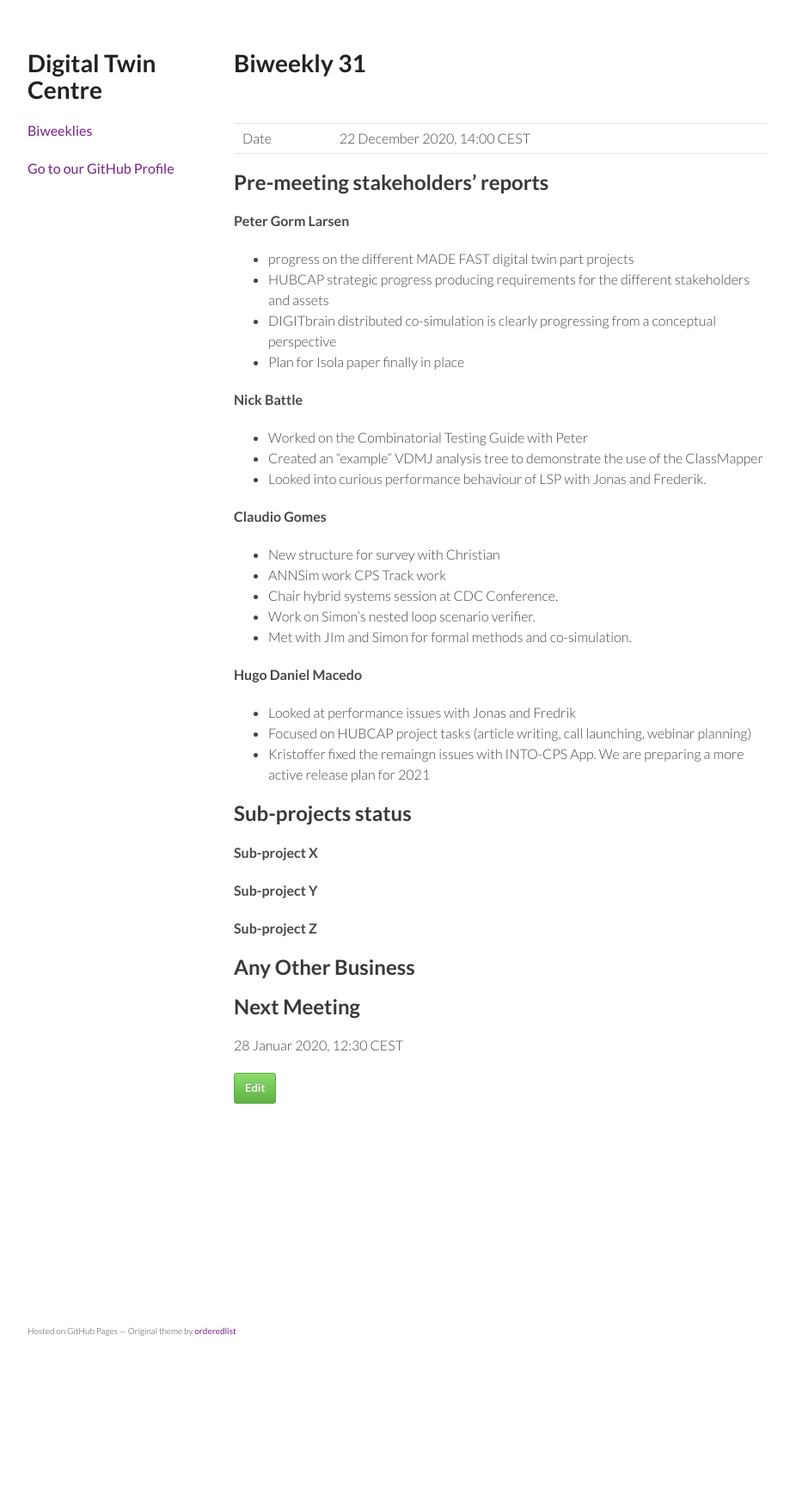
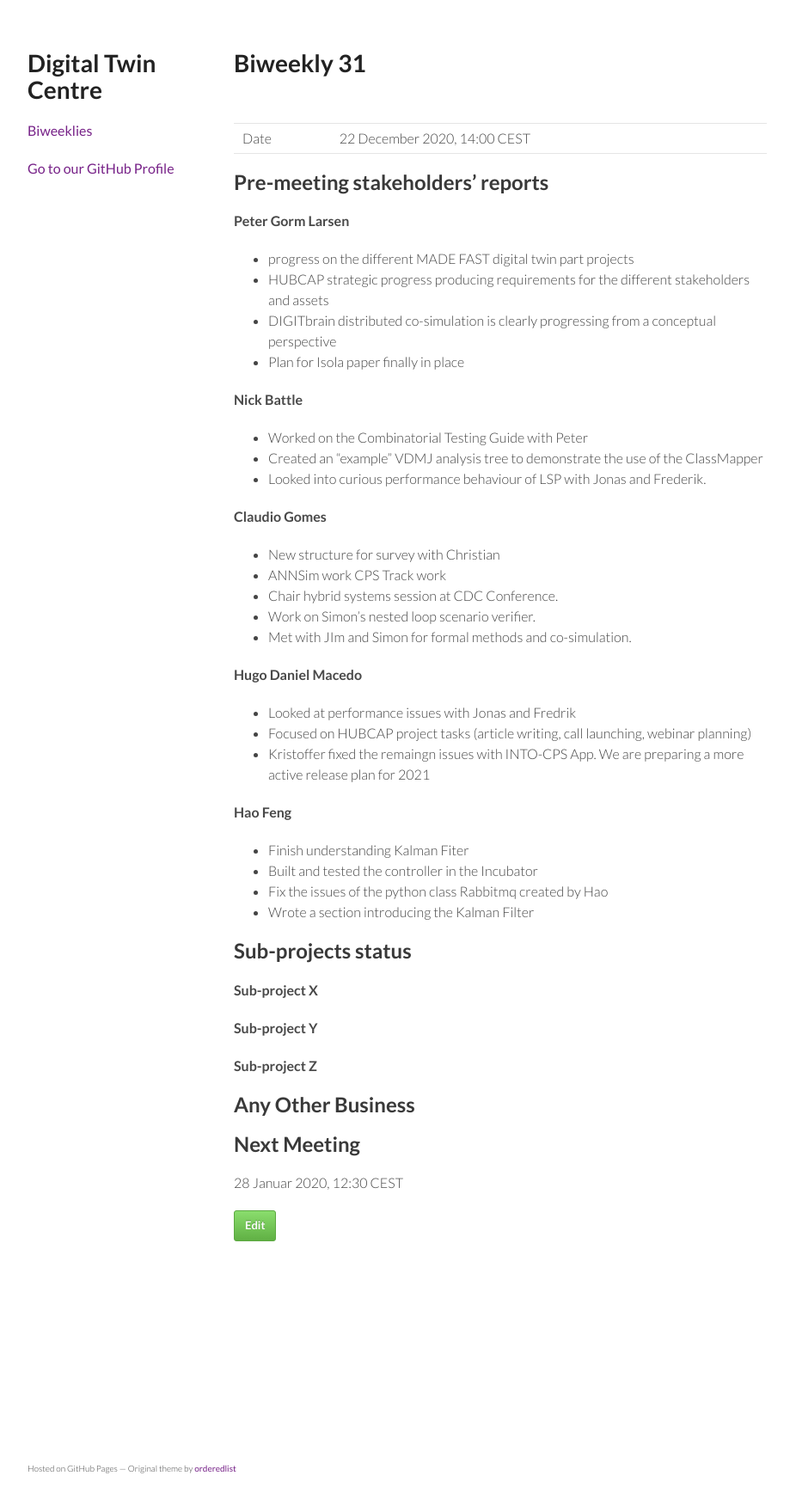
Before and after one commit to digitaltwincentre/digitaltwincentre.github.io, a Jekyll site: the page built from _biweeklies/Biweekly-31.md, in a window 1280 px wide. Shown: the whole page at 86% size, without its empty margins (178-1097 px from the left). Built offline with Jekyll 4.4.1, drawn with Linux system fonts in a browser that asks for light colours; nearby versions of some CDN libraries; before the commit the page ends 1578 px from its top, so only the background shows below that.

Commit message:
Update Biweekly-31.md

```diff
--- a/_biweeklies/Biweekly-31.md
+++ b/_biweeklies/Biweekly-31.md
@@ -43,6 +43,11 @@ date: 22 December 2020, 1400 CEST
 * Focused on HUBCAP project tasks (article writing, call launching, webinar planning)
 * Kristoffer fixed the remaingn issues with INTO-CPS App. We are preparing a more active release plan for 2021
 
+#### Hao Feng
+* Finish understanding Kalman Fiter
+* Built and tested the controller in the Incubator
+* Fix the issues of the python class Rabbitmq created by Hao
+* Wrote a section introducing the Kalman Filter
 
 ## Sub-projects status
 
```
